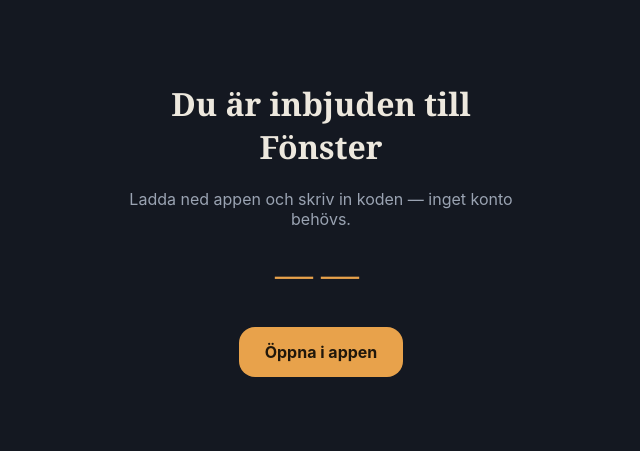
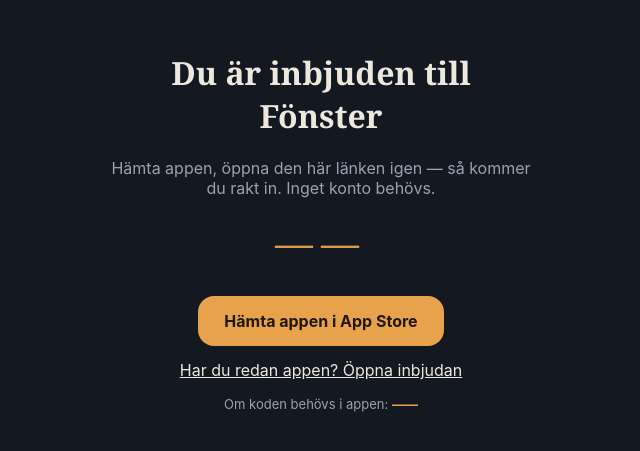
Before and after one commit to next-epic-dev/fonster-site, a plain HTML site: page j/index.html in a window 1280 px wide. Shown: the part 161-612 px from the top of the page, without its empty margins (319-959 px from the left). Drawn offline with Linux system fonts and the light colour scheme.

Commit message:
초대 페이지: 앱스토어 버튼 추가(라이브), 이미 설치한 사람은 바로 열기, 코드는 보조

```diff
--- a/j/index.html
+++ b/j/index.html
@@ -6,12 +6,14 @@
 a.btn{display:inline-block;background:#E8A24B;color:#20170B;padding:15px 26px;border-radius:16px;font-weight:700;text-decoration:none;margin-top:10px}
 p{color:#9AA3B2}</style></head><body><div class="card">
 <h1>Du är inbjuden till Fönster</h1>
-<p>Ladda ned appen och skriv in koden — inget konto behövs.</p>
+<p>Hämta appen, öppna den här länken igen — så kommer du rakt in. Inget konto behövs.</p>
 <div class="code" id="code"></div>
-<a class="btn" id="open" href="#">Öppna i appen</a>
-<p id="store" style="margin-top:16px"></p>
+<a class="btn" id="store" href="https://apps.apple.com/app/id6807051983">Hämta appen i App Store</a>
+<p style="margin-top:14px"><a id="open" href="#" style="color:#EDE8DE">Har du redan appen? Öppna inbjudan</a></p>
+<p style="font-size:13px">Om koden behövs i appen: <b id="code2" style="color:#E8A24B"></b></p>
 <script>
 const code=(location.hash||'').replace('#','').replace(/[^A-Za-z0-9]/g,'').toUpperCase();
 document.getElementById('code').textContent=code||'——';
 document.getElementById('open').href='fonster://j/'+code;
+document.getElementById('code2').textContent=code||'——';
 </script></div></body></html>
```
